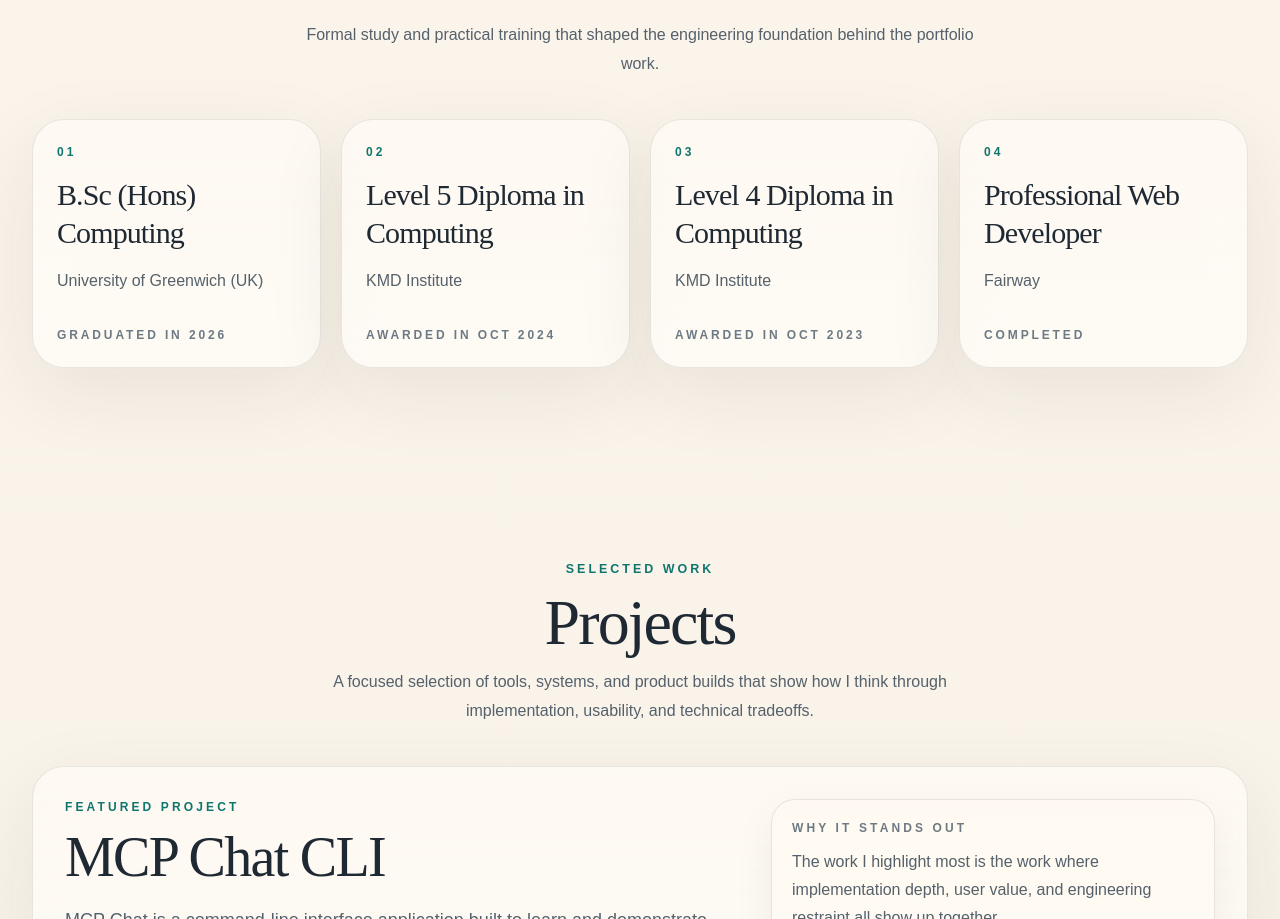
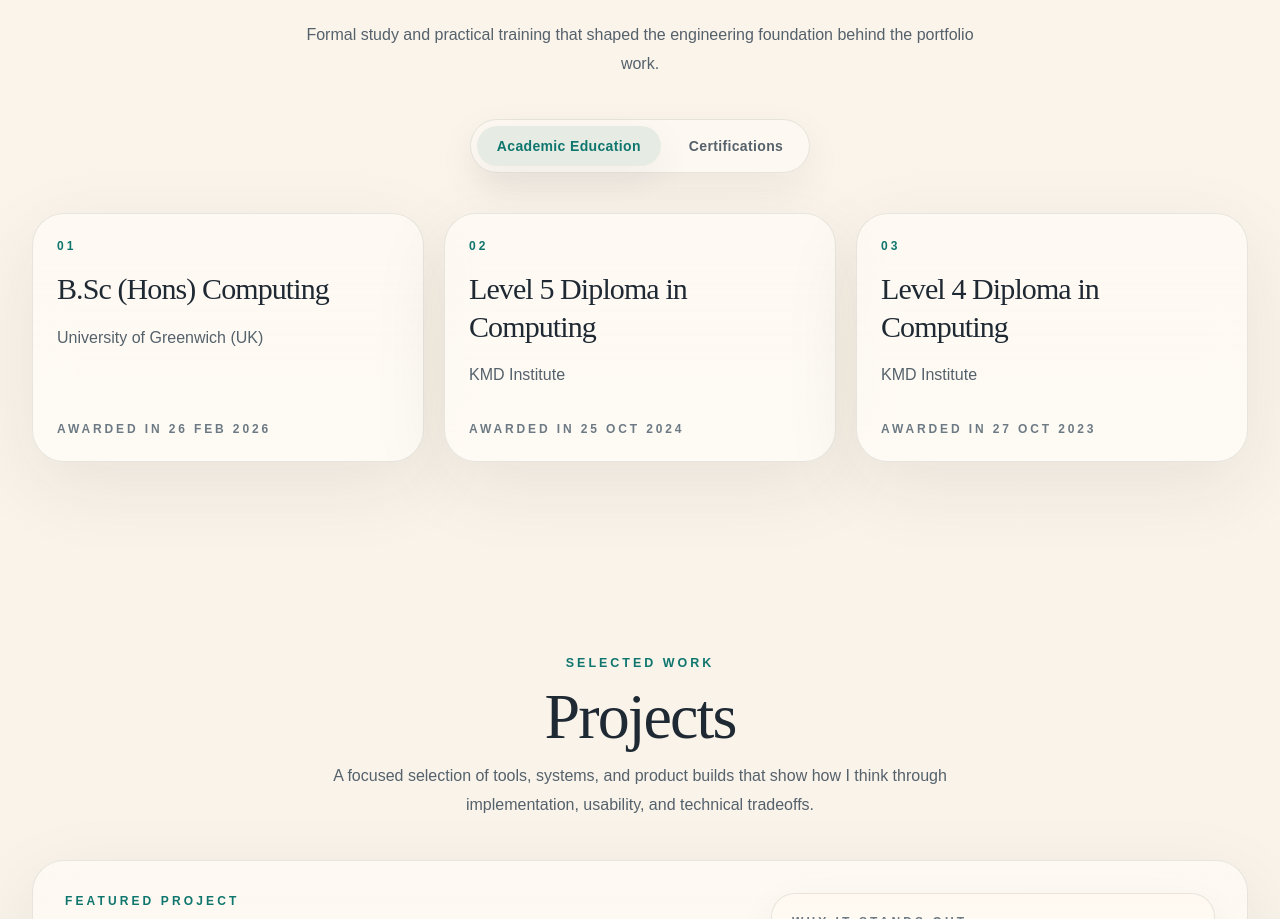
Before and after one commit to PyaePhyo-Win/ppwin-portfolio, a Vue app: page / in a window 1280 px wide. Shown: the part 3145-4064 px from the top of the page. Built offline with nearby package versions, Linux system fonts and the light colour scheme.

Commit message:
update eduction section

```diff
--- a/src/components/EducationSection.vue
+++ b/src/components/EducationSection.vue
@@ -7,8 +7,41 @@
         <p class="section-copy">Formal study and practical training that shaped the engineering foundation behind the portfolio work.</p>
       </div>
 
-      <div class="grid gap-5 md:grid-cols-2 xl:grid-cols-4">
-        <article v-for="(edu, index) in EDUCATION" :key="index" v-reveal="{ delay: index * 70, distance: 24 }" class="section-card flex h-full flex-col justify-between p-6">
+      <!-- Tabs Switcher -->
+      <div v-reveal="{ delay: 50, distance: 15 }" class="mb-10 flex justify-center">
+        <div class="inline-flex gap-2 rounded-full border p-1.5 shadow-[var(--shadow-soft)] backdrop-blur-xl"
+             style="background: color-mix(in srgb, var(--bg-elevated) 88%, transparent); border-color: var(--surface-border);">
+          <button
+            @click="activeTab = 'academic'"
+            :class="[
+              'rounded-full px-5 py-2.5 text-xs md:text-sm font-bold tracking-wide transition-all duration-300 hover:cursor-pointer focus:outline-none',
+              activeTab === 'academic' ? 'shadow-[var(--shadow-soft)] hover:-translate-y-0.5' : 'hover:-translate-y-0.2 hover:opacity-80'
+            ]"
+            :style="tabStyle(activeTab === 'academic')"
+          >
+            Academic Education
+          </button>
+          <button
+            @click="activeTab = 'certificate'"
+            :class="[
+              'rounded-full px-5 py-2.5 text-xs md:text-sm font-bold tracking-wide transition-all duration-300 hover:cursor-pointer focus:outline-none',
+              activeTab === 'certificate' ? 'shadow-[var(--shadow-soft)] hover:-translate-y-0.5' : 'hover:-translate-y-0.2 hover:opacity-80'
+            ]"
+            :style="tabStyle(activeTab === 'certificate')"
+          >
+            Certifications
+          </button>
+        </div>
+      </div>
+
+      <!-- Academic Education Grid -->
+      <div v-if="activeTab === 'academic'" key="academic" class="grid gap-5 md:grid-cols-2 lg:grid-cols-3">
+        <article
+          v-for="(edu, index) in ACADEMIC_EDUCATION"
+          :key="index"
+          v-reveal="{ delay: index * 70, distance: 24 }"
+          class="section-card flex h-full flex-col justify-between p-6"
+        >
           <div>
             <p class="text-xs font-extrabold uppercase tracking-[0.26em] text-[var(--accent)]">0{{ index + 1 }}</p>
             <h3 class="mt-4 text-3xl leading-tight text-[var(--text)]">{{ edu.degree }}</h3>
@@ -17,10 +50,46 @@
           <p class="mt-8 text-xs font-extrabold uppercase tracking-[0.24em] text-[var(--text-soft)]">{{ edu.period }}</p>
         </article>
       </div>
+
+      <!-- Certifications Grid -->
+      <div v-else-if="activeTab === 'certificate'" key="certificate" class="grid gap-5 md:grid-cols-2 lg:grid-cols-3">
+        <article
+          v-for="(cert, index) in CERTIFICATIONS"
+          :key="index"
+          v-reveal="{ delay: index * 70, distance: 24 }"
+          class="section-card flex h-full flex-col justify-between p-6"
+        >
+          <div>
+            <p class="text-xs font-extrabold uppercase tracking-[0.26em] text-[var(--accent)]">0{{ index + 1 }}</p>
+            <h3 class="mt-4 text-3xl leading-tight text-[var(--text)]">{{ cert.degree }}</h3>
+            <p class="mt-4 text-base leading-7 text-[var(--text-muted)]">{{ cert.institution }}</p>
+          </div>
+          <p class="mt-8 text-xs font-extrabold uppercase tracking-[0.24em] text-[var(--text-soft)]">{{ cert.period }}</p>
+        </article>
+      </div>
     </div>
   </section>
 </template>
 
 <script setup lang="ts">
-import { EDUCATION } from '../constants/data';
+import { ref } from 'vue';
+import { ACADEMIC_EDUCATION, CERTIFICATIONS } from '../constants/data';
+
+const activeTab = ref<'academic' | 'certificate'>('academic');
+
+const tabStyle = (isActive: boolean) => {
+  if (isActive) {
+    return {
+      color: 'var(--accent)',
+      borderColor: 'color-mix(in srgb, var(--accent) 28%, var(--surface-border))',
+      background: 'color-mix(in srgb, var(--accent-soft) 72%, var(--surface-strong))',
+    };
+  }
+
+  return {
+    color: 'var(--text-muted)',
+    borderColor: 'transparent',
+    background: 'transparent',
+  };
+};
 </script>
--- a/src/constants/data.ts
+++ b/src/constants/data.ts
@@ -46,26 +46,29 @@ export const WORK_EXPERIENCE: WorkExperience[] = [
   },
 ];
 
-export const EDUCATION: Education[] = [
+export const ACADEMIC_EDUCATION: Education[] = [
   {
     degree: 'B.Sc (Hons) Computing',
     institution: 'University of Greenwich (UK)',
-    period: 'Graduated in 2026',
+    period: 'Awarded in 26 Feb 2026',
   },
   {
     degree: 'Level 5 Diploma in Computing',
     institution: 'KMD Institute',
-    period: 'Awarded in Oct 2024',
+    period: 'Awarded in 25 Oct 2024',
   },
   {
     degree: 'Level 4 Diploma in Computing',
     institution: 'KMD Institute',
-    period: 'Awarded in Oct 2023',
+    period: 'Awarded in 27 Oct 2023',
   },
+];
+
+export const CERTIFICATIONS: Education[] = [
   {
     degree: 'Professional Web Developer',
     institution: 'Fairway',
-    period: 'Completed',
+    period: 'Completed in 2024',
   },
 ];
 
```
